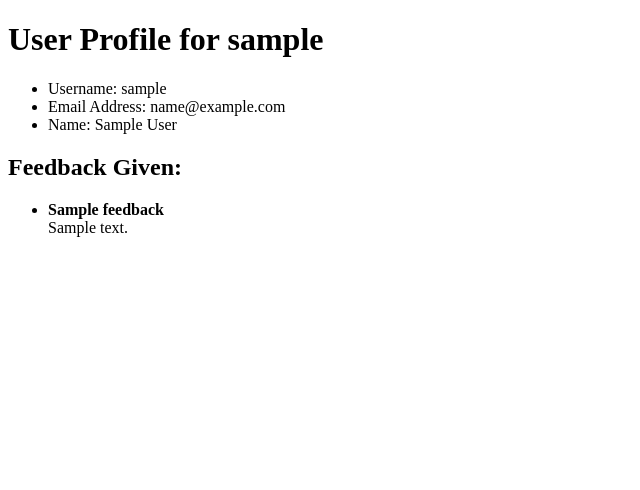
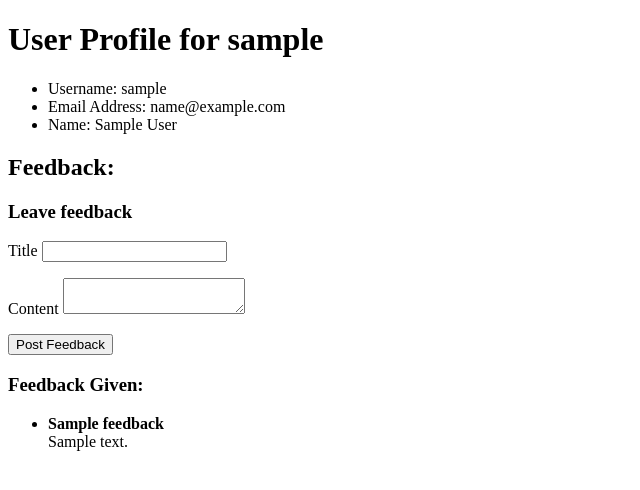
Before and after one commit to nataliecc1701/Lesson-25-pt-6, a Flask app: a page that uses templates/userinfo.html in a window 1280 px wide. Shown: the part 60-550 px from the top of the page, without its empty margins (0-640 px from the left). Run offline with Flask 3, Linux system fonts and the light colour scheme; the visitor is signed in with stand-in values (Sample User, id 1); tables that the repository leaves empty hold one stand-in row (values such as "Sample post").

Commit message:
added a feedback form to the user page

```diff
--- a/app.py
+++ b/app.py
@@ -4,8 +4,8 @@ from flask import Flask, render_template, redirect, session, flash
 from sqlalchemy.exc import IntegrityError
 
 # Local imports
-from models import connect_db, db, User, Feedback
-from forms import RegisterForm, LoginForm
+from models import connect_db, db, write_data, User, Feedback
+from forms import RegisterForm, LoginForm, FeedbackForm
 from config import configure_app
 
 app = Flask(__name__)
@@ -63,14 +63,23 @@ def log_out_user():
     session.pop("username")
     return redirect("/")
 
-@app.route("/users/<username>")
+@app.route("/users/<username>", methods=["GET", "POST"])
 def show_user_info(username):
     if "username" not in session:
         return redirect("/")
     if session["username"] != username:
         return redirect(f"/users/{session['username']}")
     user = User.query.get_or_404(username)
-    return render_template("userinfo.html", user=user)
+
+    form = FeedbackForm()
+    if form.validate_on_submit():
+        new_feedback = Feedback(title=form.title.data,
+                                content=form.content.data,
+                                username=username)
+        write_data(new_feedback)
+        return redirect(f"/users/{username}")
+
+    return render_template("userinfo.html", user=user, form=form)
 
 @app.route("/users/<username>/delete")
 def delete_user(username):
--- a/forms.py
+++ b/forms.py
@@ -1,5 +1,5 @@
 from flask_wtf import FlaskForm
-from wtforms import StringField, PasswordField
+from wtforms import StringField, PasswordField, TextAreaField
 from wtforms.validators import InputRequired, Email, Length
 
 class RegisterForm(FlaskForm):
@@ -12,3 +12,7 @@ class RegisterForm(FlaskForm):
 class LoginForm(FlaskForm):
     username = StringField("Username", validators=[InputRequired(), Length(max=20)])
     password = PasswordField("Password", validators=[InputRequired()])
+
+class FeedbackForm(FlaskForm):
+    title   = StringField("Title", validators=[InputRequired(), Length(max=100)])
+    content = TextAreaField("Content", validators=[InputRequired()])
--- a/templates/userinfo.html
+++ b/templates/userinfo.html
@@ -9,7 +9,26 @@
   <li>Email Address: {{user.email}}</li>
   <li>Name: {{user.first_name}} {{user.last_name}}</li>
 </ul>
-<h2>Feedback Given:</h2>
+<h2>Feedback:</h2>
+<h3>Leave feedback</h3>
+<form method="POST">
+  {{ form.hidden_tag() }}
+
+  {% for field in form
+    if field.widget.input_type != 'hidden' %}
+  <p>
+    {{ field.label }}
+    {{ field(class_="form-control") }}
+
+    {% for error in field.errors %}
+    <span class="form-text text-danger">{{ error }}</span>
+    {% endfor %}
+  </p>
+  {% endfor %}
+
+  <button class="btn btn-success" type="submit">Post Feedback</button>
+</form>
+<h3>Feedback Given:</h3>
 <ul>
   {% for post in user.feedback %}
   <li><strong>{{post.title}}</strong>
```
